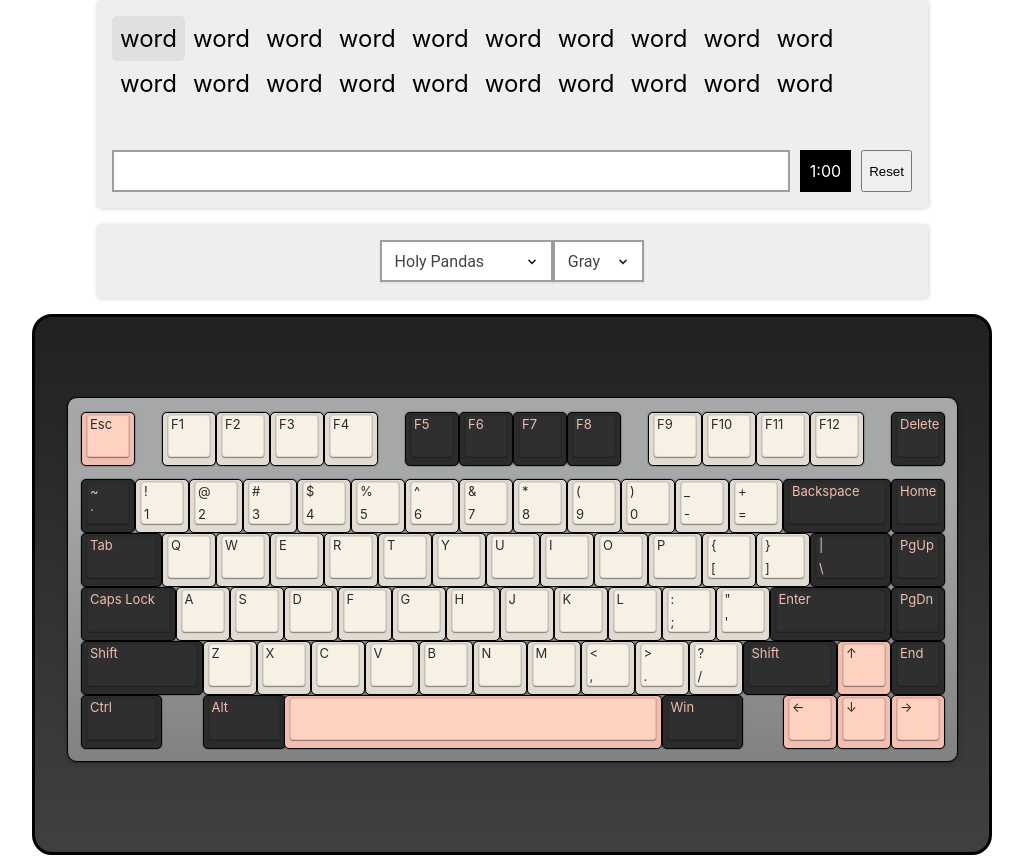
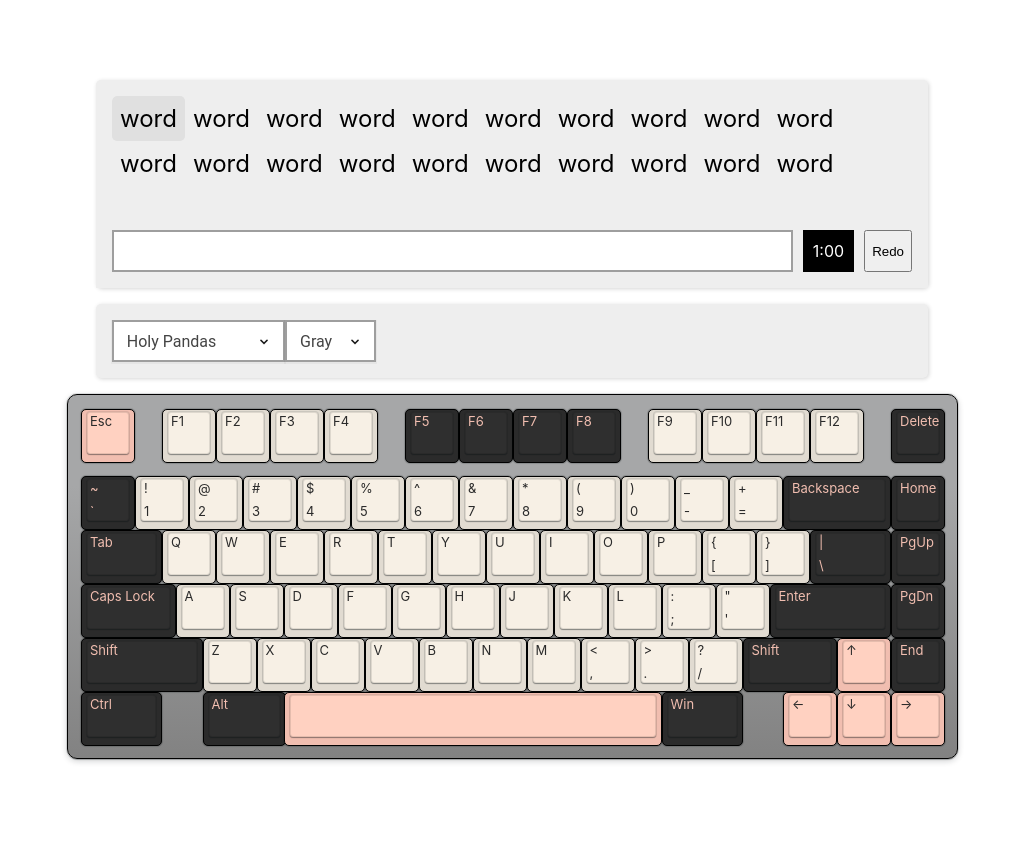
Before and after one commit to tplai/kbsim, a React app: page / in a window 1280 px wide. Shown: the whole page, without its empty margins (128-1151 px from the left). Built offline with nearby package versions, Linux system fonts and the light colour scheme.

Commit message:
Removed mousepad due to resolution issues

```diff
--- a/src/features/keySimulator/KeySimulator.js
+++ b/src/features/keySimulator/KeySimulator.js
@@ -7,6 +7,7 @@ import {
   selectLayout,
   selectLocations,
   selectKeyboardStyle,
+  // selectMousepadStyle,
 } from './keySimulatorSlice';
 import { keynames } from './../keyModules/keycodeMaps.js';
 import { keySounds } from './../audioModules/audioModule.js';
@@ -29,6 +30,7 @@ export function KeySimulator() {
   const keyLocations = useSelector(selectLocations);
   // dimensions of keyboard and border
   const keyboardStyle = useSelector(selectKeyboardStyle);
+  // const mousepadStyle = useSelector(selectMousepadStyle);
 
   // highlight for indicating if KLE was formatted correctly
   // const highlight = useSelector(selectHighlight);
@@ -187,14 +189,11 @@ export function KeySimulator() {
             </select>
           </div>
         </div>
-
-        <div className={styles.mousepad}>
-          <div
-            className={styles.keyboard}
-            style={keyboardStyle}
-          >
-            {keyObject}
-          </div>
+        <div
+          className={styles.keyboard}
+          style={keyboardStyle}
+        >
+          {keyObject}
         </div>
       </div>
       <div className={styles.row} style={{display:"none"}}>
--- a/src/features/keySimulator/KeySimulator.module.css
+++ b/src/features/keySimulator/KeySimulator.module.css
@@ -26,15 +26,15 @@
 
 .selectarea {
   display: flex;
-  align-items: center;
-  justify-content: center;
+  /* align-items: center;
+  justify-content: center; */
   max-width: 800px;
   padding: 1rem;
 }
 
 .mousepad {
   box-sizing: border-box;
-  padding-bottom: 10px;
+  /* padding-bottom: 10px; */
   outline: 9px;
   display: flex;
   align-items: center;
@@ -42,7 +42,7 @@
   background: linear-gradient(to bottom, #212121 0%, #404040 100%);
   border: solid 3px;
   border-radius: 20px;
-  width: 120vh;
+  /* width: 120vh; */
 }
 
 .keyboard {
@@ -59,8 +59,7 @@
   min-height: 56px;
   align-items: left;
   display: flex;
-  margin-top: 10vh;
-  margin-bottom: 10vh;
+  /* margin-top: 10vh; */
 }
 
 .row {
--- a/src/features/keySimulator/keySimulatorSlice.js
+++ b/src/features/keySimulator/keySimulatorSlice.js
@@ -12,6 +12,7 @@ export const keySimulatorSlice = createSlice({
     array: [],
     keyLocations: {},
     keyboardStyle: {},
+    // mousepadStyle: {},
     pressedKeys: [],
     highlight: {},
   },
@@ -226,12 +227,23 @@ export const keySimulatorSlice = createSlice({
       let borderHeight = 0.25;
       state.keyboardStyle = {
         width: (keyboardWidth + borderWidth * 2) * keySize,
+        minWidth: (keyboardWidth + borderWidth * 2) * keySize,
         height: (keyboardHeight + borderHeight * 2) * keySize,
         paddingTop: borderHeight * keySize,
         paddingBottom: borderHeight * keySize,
         paddingLeft: borderWidth * keySize,
         paddingRight: borderWidth * keySize,
+        marginBottom: keySize * 2,
       }
+      // state.mousepadStyle = {
+      //   width: (keyboardWidth + borderWidth * 2) * keySize * 2,
+      //   minWidth: (keyboardWidth + borderWidth * 2) * keySize * 2,
+      //   height: (keyboardHeight + borderHeight * 2) * keySize * 1.5,
+      //   paddingTop: borderHeight * keySize,
+      //   paddingBottom: borderHeight * keySize,
+      //   paddingLeft: borderWidth * keySize,
+      //   paddingRight: borderWidth * keySize,
+      // }
       // state.array = [];
       // state.highlight = {borderColor:"#ff0033"};
     },
@@ -396,6 +408,7 @@ export const { parseKLE, keyDown, keyUp, highlightColor } = keySimulatorSlice.ac
 export const selectLayout = state => state.keySimulator.array;
 export const selectLocations = state => state.keySimulator.keyLocations;
 export const selectKeyboardStyle = state => state.keySimulator.keyboardStyle;
+// export const selectMousepadStyle = state => state.keySimulator.mousepadStyle;
 export const selectHighlight = state => state.keySimulator.highlight;
 
 export default keySimulatorSlice.reducer;
--- a/src/features/typingTest/typingTest.js
+++ b/src/features/typingTest/typingTest.js
@@ -71,7 +71,7 @@ export function TypingTest() {
         />
         <span className={styles.toolbar}>
           <span className={styles.time}>1:00</span>
-          <button disabled="">Reset</button>
+          <button disabled="">Redo</button>
         </span>
       </div>
     </div>
--- a/src/features/typingTest/typingTest.module.css
+++ b/src/features/typingTest/typingTest.module.css
@@ -1,4 +1,5 @@
 .typingcontainer {
+  margin-top: 10vh;
   display: inline-block;
   text-align: left;
   box-shadow: rgba(0, 0, 0, 0.17) 1px 1px 4px;
```
